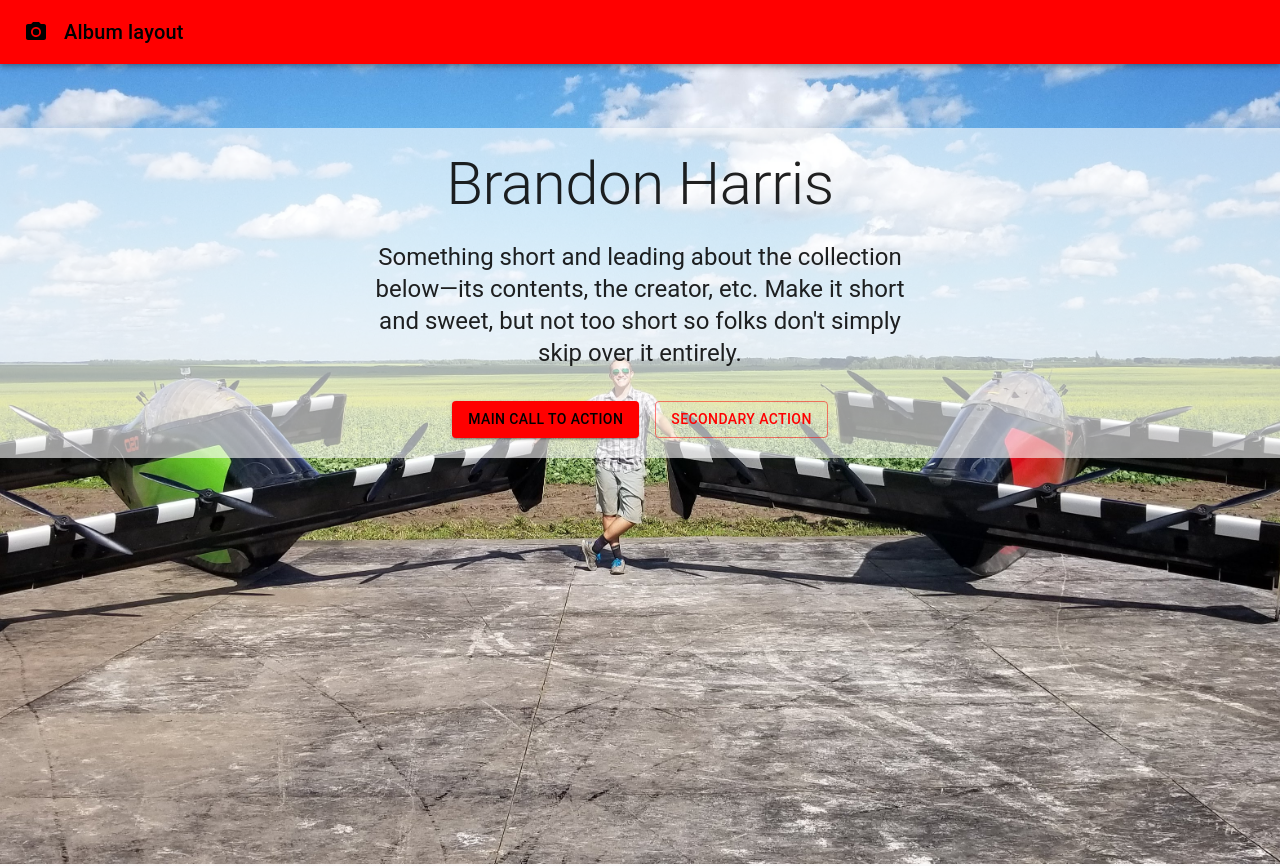
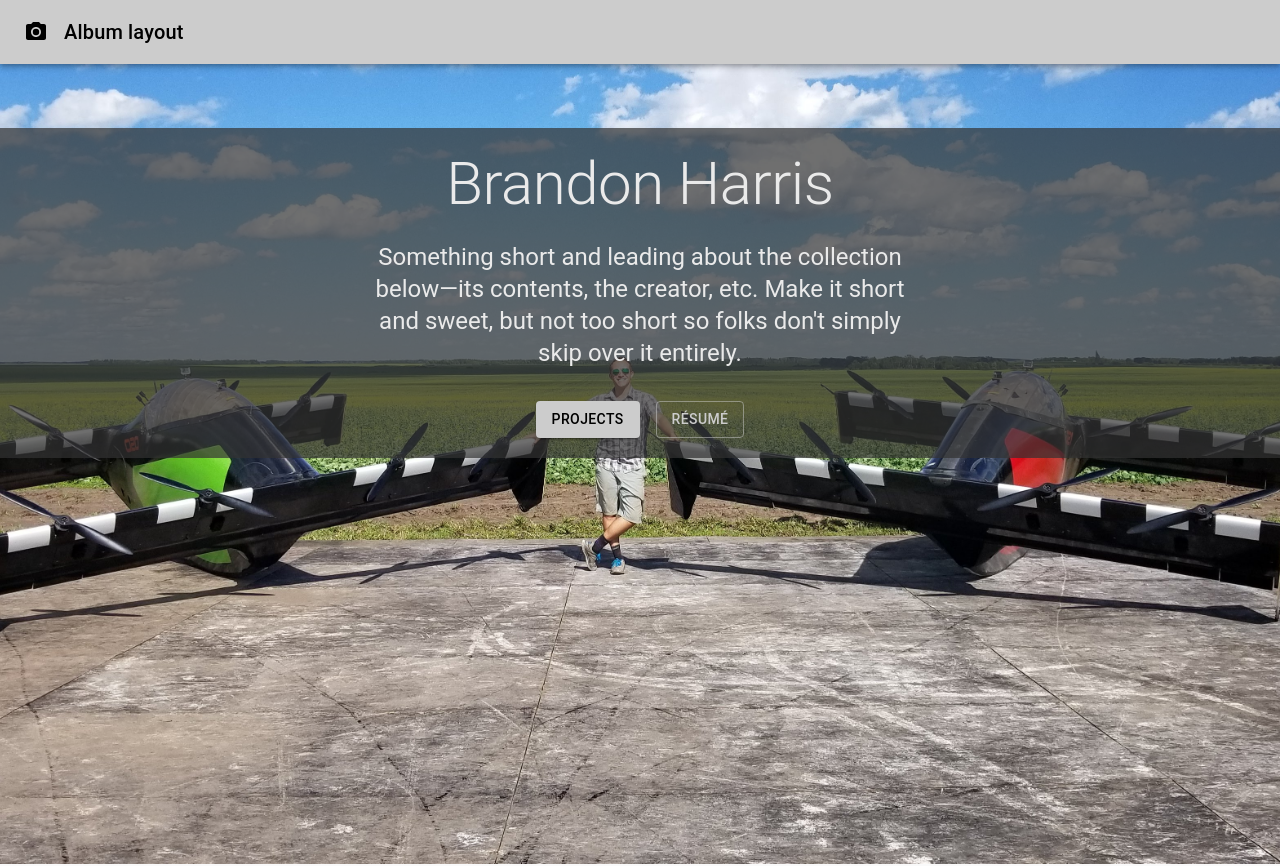
Before and after one commit to brha8286/portfolio-react, a React (Create React App) app: page / in a window 1280 px wide. Shown: the top 866 px of the page. Built offline with nearby package versions, Linux system fonts and the light colour scheme.

Commit message:
Improved color palette.  Smooth scroll to projects.

```diff
--- a/src/components/Homepage.jsx
+++ b/src/components/Homepage.jsx
@@ -8,6 +8,10 @@ import Typography from '@material-ui/core/Typography';
 import ProjectCard from './ProjectCard';
 import { PROJECTS } from '../projects';
 import bannerImage from "../resources/banner.jpg";
+import {
+  Link,
+  Route,
+} from 'react-router-dom';
 
 const useStyles = makeStyles((theme) => ({
 
@@ -19,9 +23,10 @@ const useStyles = makeStyles((theme) => ({
     backgroundAttachment: 'fixed',
     padding: theme.spacing(8, 0, 6),
     minHeight: '100vh',
+    color: theme.palette.primary.light,
   },
   heroOverlay: {
-    backgroundColor: 'rgba(255, 255, 255, 0.6)',
+    backgroundColor: 'rgba(50, 50, 50, 0.7)',
     padding: '20px 0px',
   },
   heroButtons: {
@@ -30,6 +35,7 @@ const useStyles = makeStyles((theme) => ({
   cardGrid: {
     paddingTop: theme.spacing(4),
     paddingBottom: theme.spacing(8),
+    minHeight: "100vh",
   },
   card: {
     height: '100%',
@@ -58,24 +64,24 @@ export default function Homepage() {
         <div className={classes.heroContent}>
           <div className={classes.heroOverlay}>
             <Container maxWidth="sm">
-              <Typography component="h1" variant="h2" align="center" color="textPrimary" gutterBottom>
+              <Typography component="h1" variant="h2" align="center" gutterBottom>
                 Brandon Harris
             </Typography>
-              <Typography variant="h5" align="center" color="textPrimary" paragraph>
+              <Typography variant="h5" align="center" paragraph>
                 Something short and leading about the collection below—its contents, the creator, etc.
-                Make it short and sweet, but not too short so folks don&apos;t simply skip over it
+                Make it short and sweet, but not too short so folks don't simply skip over it
                 entirely.
             </Typography>
               <div className={classes.heroButtons}>
                 <Grid container spacing={2} justify="center">
                   <Grid item>
-                    <Button variant="contained" color="primary">
-                      Main call to action
-                  </Button>
+                      <Button variant="contained" color="primary" href="#projects">
+                        Projects
+                      </Button>
                   </Grid>
                   <Grid item>
                     <Button variant="outlined" color="primary">
-                      Secondary action
+                      Résumé
                   </Button>
                   </Grid>
                 </Grid>
@@ -83,7 +89,7 @@ export default function Homepage() {
             </Container>
           </div>
         </div>
-        <Container className={classes.cardGrid} maxWidth="md">
+        <Container className={classes.cardGrid} maxWidth="md" id="projects">
           {/* End hero unit */}
           <Typography variant="h3" align="center" color="textPrimary" className={classes.sectionTitle}>
             Projects
--- a/src/index.scss
+++ b/src/index.scss
@@ -1,6 +1,10 @@
 $max-width: 1280px;
 $brandon-red: rgb(175, 0, 0);
 $brandon-gray: rgb(150, 150, 150);
+
+html {
+  scroll-behavior: smooth;
+}
 
 body {
   margin: 0;
--- a/src/theme.js
+++ b/src/theme.js
@@ -4,15 +4,15 @@ import { createMuiTheme } from '@material-ui/core/styles';
 const theme = createMuiTheme({
   palette: {
     primary: {
-      light: '#ff5a36',
-      main: '#ff0000',
-      dark: '#c20000',
+      light: '#eaeaea',
+      main: '#cccccc',
+      dark: '#878787',
       contrastText: '#000',
     },
     secondary: {
-      light: '#8afffb',
-      main: '#53ccc8',
-      dark: '#009b97',
+      light: '#a54e45',
+      main: '#73211e',
+      dark: '#420000',
       contrastText: '#000',
     },
   },
```
